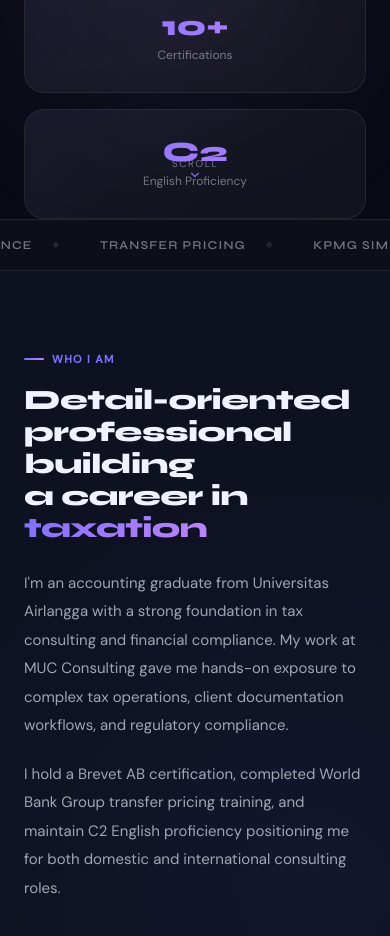
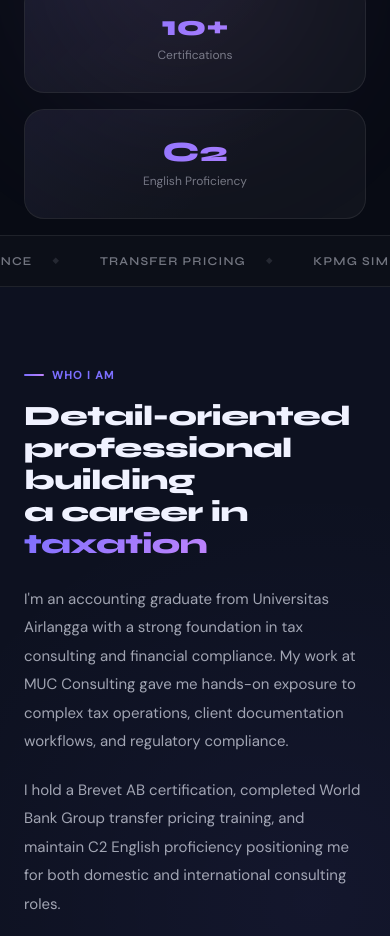
Before and after one commit to ariframaps/nadiamadarina, a Next.js app: page / in a window 390 px wide. Shown: the part 908-1844 px from the top of the page. Built offline with nearby package versions, Linux system fonts and the light colour scheme.

Commit message:
fix grid responsive

```diff
--- a/app/page.tsx
+++ b/app/page.tsx
@@ -975,7 +975,7 @@ function Hero() {
 			</div>
 
 			{/* Scroll cue */}
-			<div
+			{/* <div
 				style={{
 					position: "absolute",
 					bottom: 28,
@@ -1003,7 +1003,7 @@ function Hero() {
 						animation: "float 2s ease-in-out infinite",
 					}}
 				/>
-			</div>
+			</div> */}
 		</section>
 	);
 }
@@ -1031,6 +1031,7 @@ function Marquee() {
 				padding: "16px 0",
 				overflow: "hidden",
 				background: "rgba(255,255,255,0.015)",
+				marginTop: "16px",
 			}}>
 			<div className="marquee-track">
 				{doubled.map((item, i) => (
```
